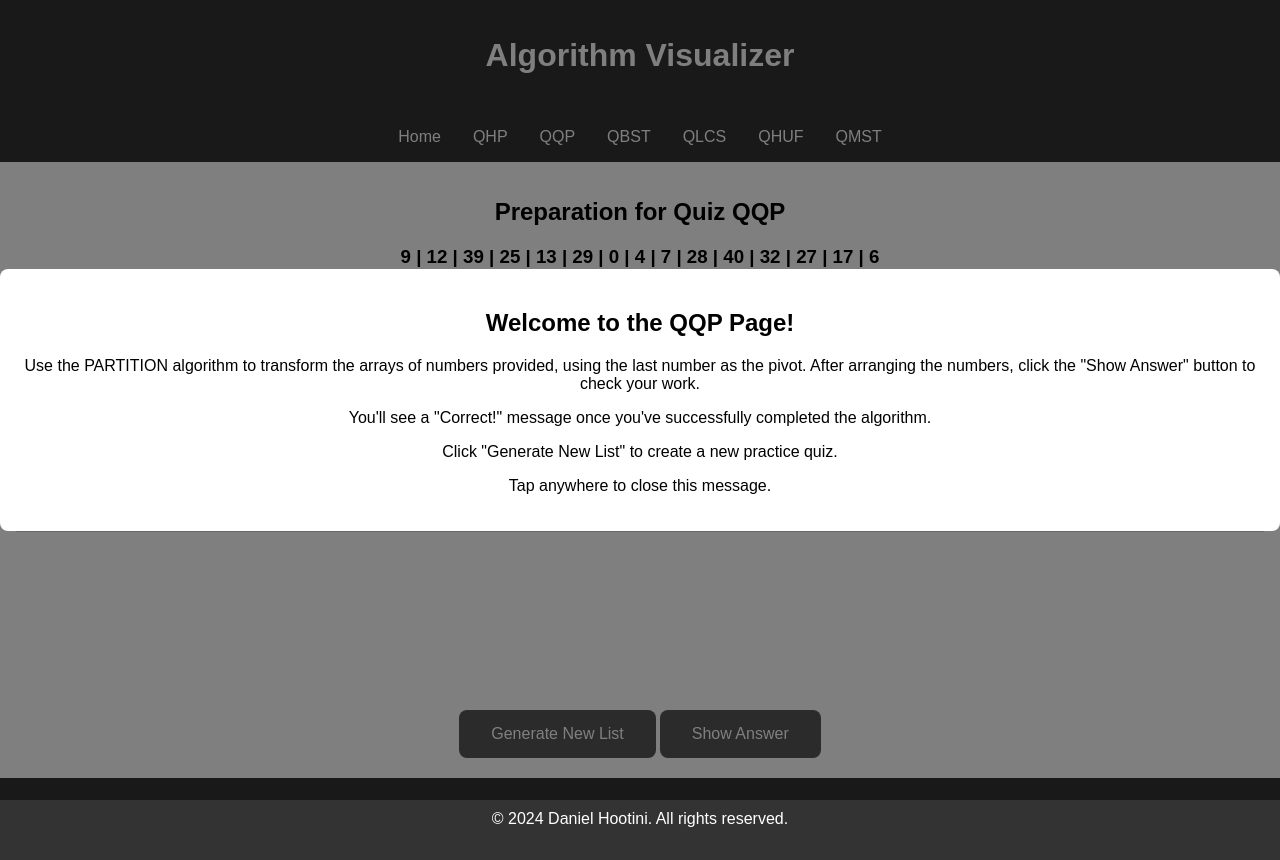
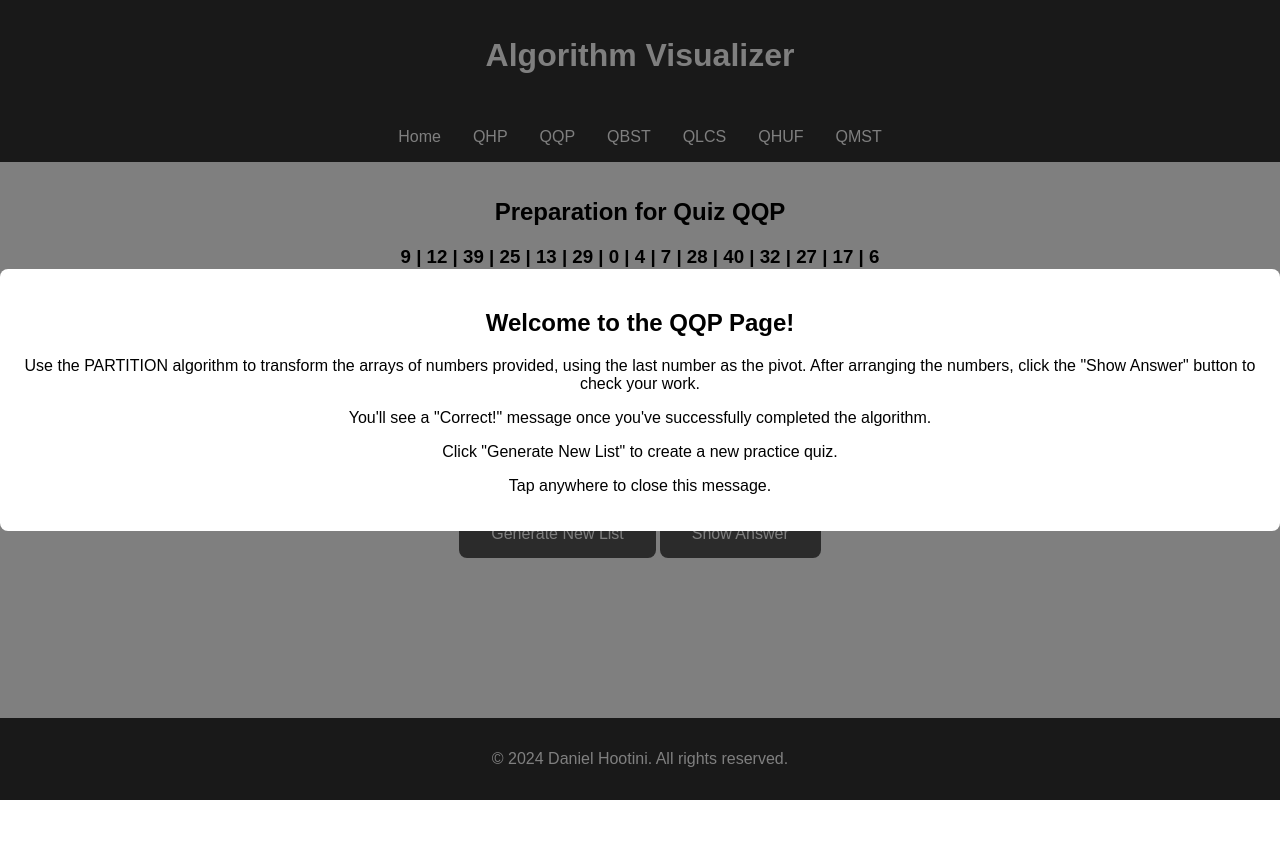
Before and after one commit to DanielH987/algorithm-visualizer, a React (Create React App) app: page /qqp in a window 1280 px wide. After the commit the page ends 800 px from the top, so only its background shows below. Built offline with nearby package versions, Linux system fonts and the light colour scheme.

Commit message:
Refactor CSS styles to adjust height of container in App.css

```diff
--- a/src/App.css
+++ b/src/App.css
@@ -227,7 +227,7 @@ p {
   flex-direction: row;
   justify-content: center;
   align-items: center;
-  height: 50vh;
+  height: 25vh;
 }
 
 .box {
```
